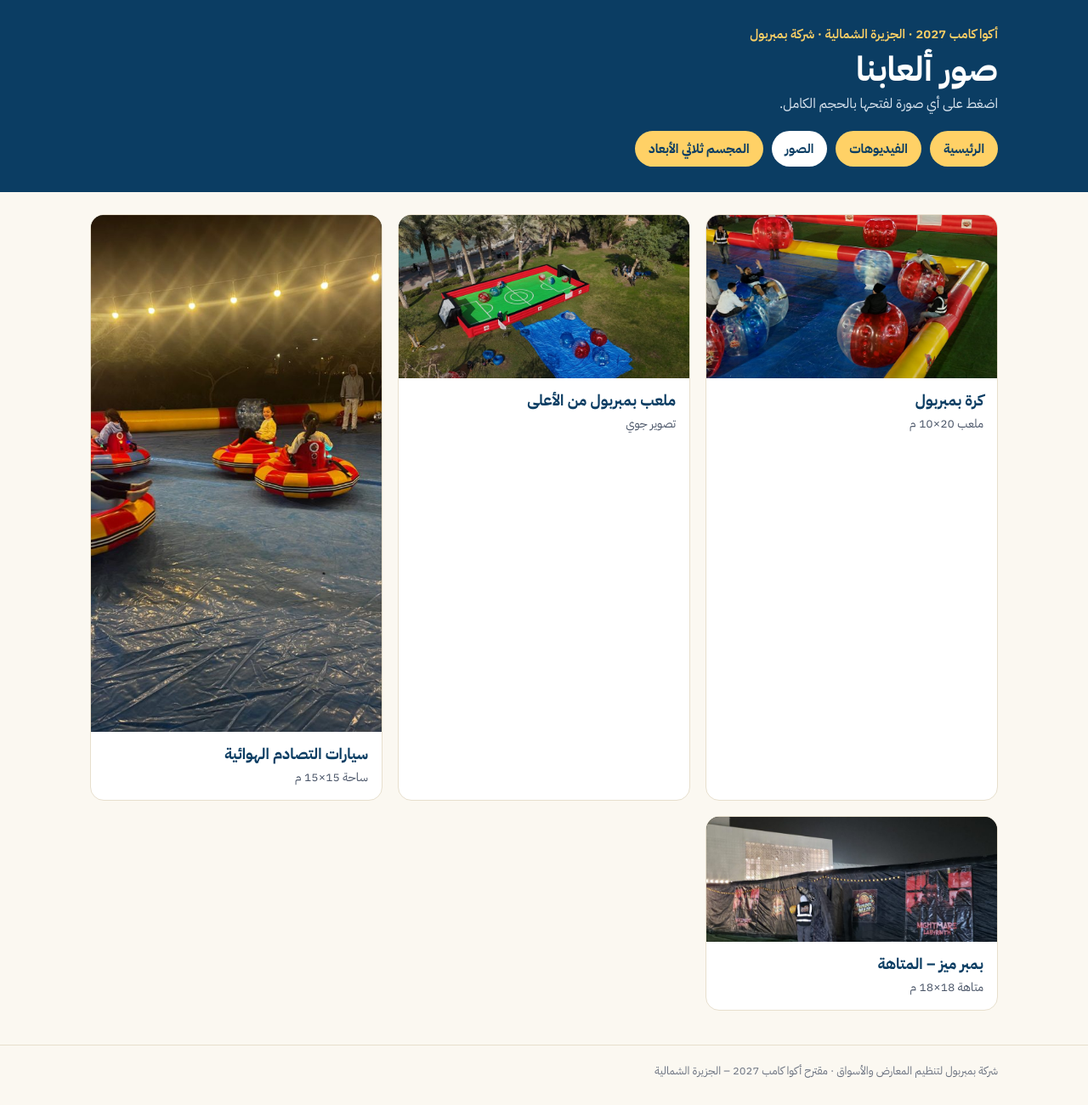
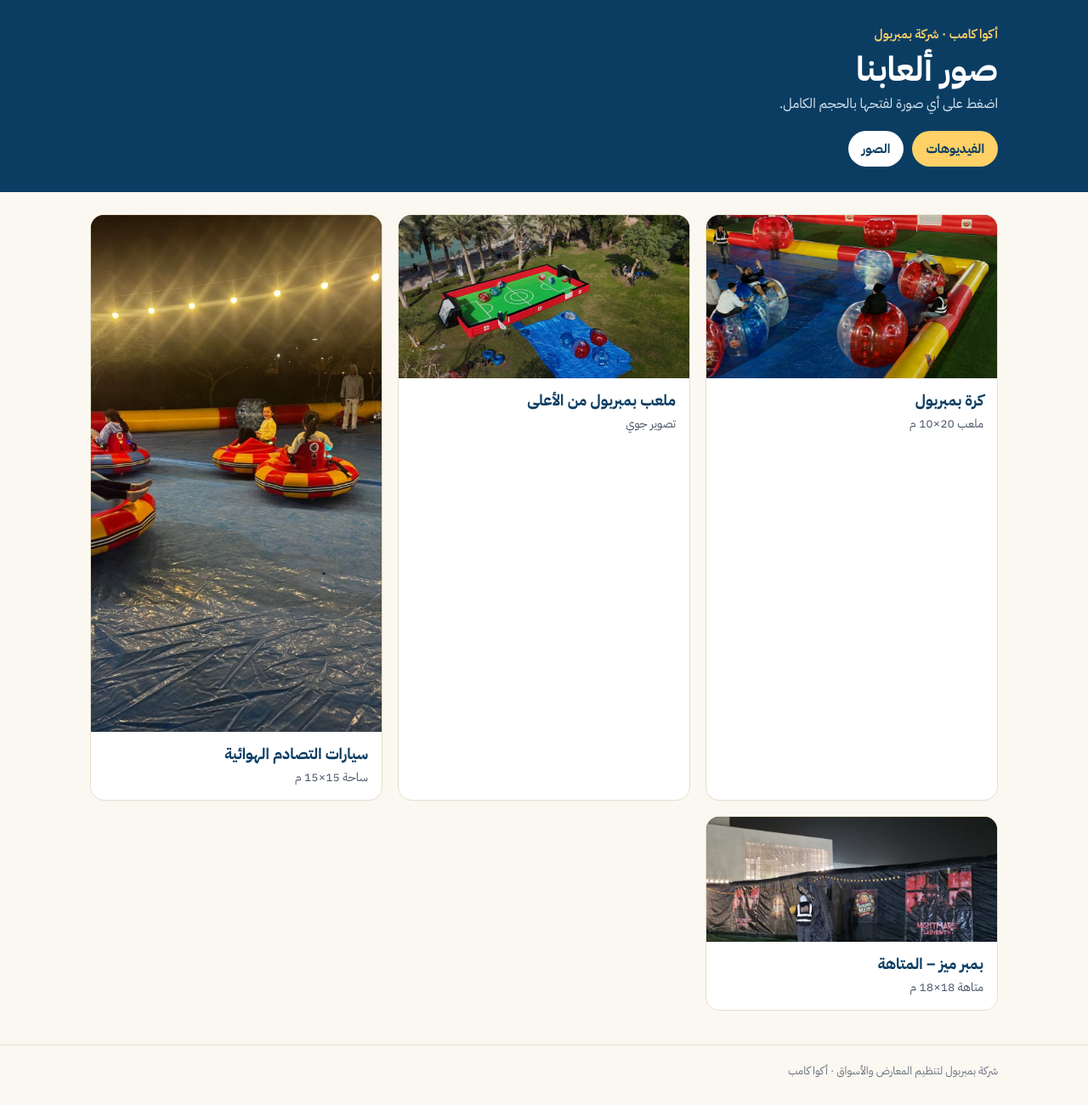
Before and after one commit to ykcuhc/aquacamp-ni, a plain HTML site: page photos/index.html in a window 1280 px wide. Shown: the whole page at 85% size. Drawn offline with Linux system fonts and the light colour scheme.

Commit message:
Make the videos and photos pages generic (no Northern Island mention); fix nav
Co-Authored-By: Claude Opus 5.5 <noreply@anthropic.com>

```diff
--- a/photos/index.html
+++ b/photos/index.html
@@ -1,11 +1,11 @@
 <!doctype html><html lang="ar" dir="rtl"><head><meta charset="utf-8"><meta name="viewport" content="width=device-width,initial-scale=1"><meta name="robots" content="noindex,nofollow">
 <title>صور ألعاب بمبربول</title><link rel="preconnect" href="https://fonts.googleapis.com"><link href="https://fonts.googleapis.com/css2?family=IBM+Plex+Sans+Arabic:wght@400;600;700&display=swap" rel="stylesheet"><link rel="stylesheet" href="../style.css"></head><body>
-<header><div class="wrap"><p class="k">أكوا كامب 2027 · الجزيرة الشمالية · شركة بمبربول</p><h1>صور ألعابنا</h1><p>اضغط على أي صورة لفتحها بالحجم الكامل.</p>
-<nav><a href="../" class="">الرئيسية</a><a href="../videos/" class="">الفيديوهات</a><a href="../photos/" class="on">الصور</a><a href="d/">المجسم ثلاثي الأبعاد</a></nav></div></header><main><div class="wrap">
+<header><div class="wrap"><p class="k">أكوا كامب · شركة بمبربول</p><h1>صور ألعابنا</h1><p>اضغط على أي صورة لفتحها بالحجم الكامل.</p>
+<nav><a href="../videos/" class="">الفيديوهات</a><a href="../photos/" class="on">الصور</a></nav></div></header><main><div class="wrap">
 <div class="grid">
 <div class="card"><a href="bumperball-arena.jpg"><img src="bumperball-arena-sm.jpg" alt="لاعبون في كرات بمبربول"></a><div class="t"><b>كرة بمبربول</b><span>ملعب 20×10 م</span></div></div>
 <div class="card"><a href="bumperball-field-drone.jpg"><img src="bumperball-field-drone-sm.jpg" alt="ملعب بمبربول من الأعلى"></a><div class="t"><b>ملعب بمبربول من الأعلى</b><span>تصوير جوي</span></div></div>
 <div class="card"><a href="bumper-cars.jpg"><img src="bumper-cars-sm.jpg" alt="أطفال في سيارات التصادم"></a><div class="t"><b>سيارات التصادم الهوائية</b><span>ساحة 15×15 م</span></div></div>
 <div class="card"><a href="bumper-maze.jpg"><img src="bumper-maze-sm.jpg" alt="بمبر ميز – متاهة الكوابيس"></a><div class="t"><b>بمبر ميز – المتاهة</b><span>متاهة 18×18 م</span></div></div>
 </div>
-</div></main><footer><div class="wrap">شركة بمبربول لتنظيم المعارض والأسواق · مقترح أكوا كامب 2027 – الجزيرة الشمالية</div></footer></body></html>
+</div></main><footer><div class="wrap">شركة بمبربول لتنظيم المعارض والأسواق · أكوا كامب</div></footer></body></html>
```
Also changed, not shown: videos/index.html (+3 -3 lines).
